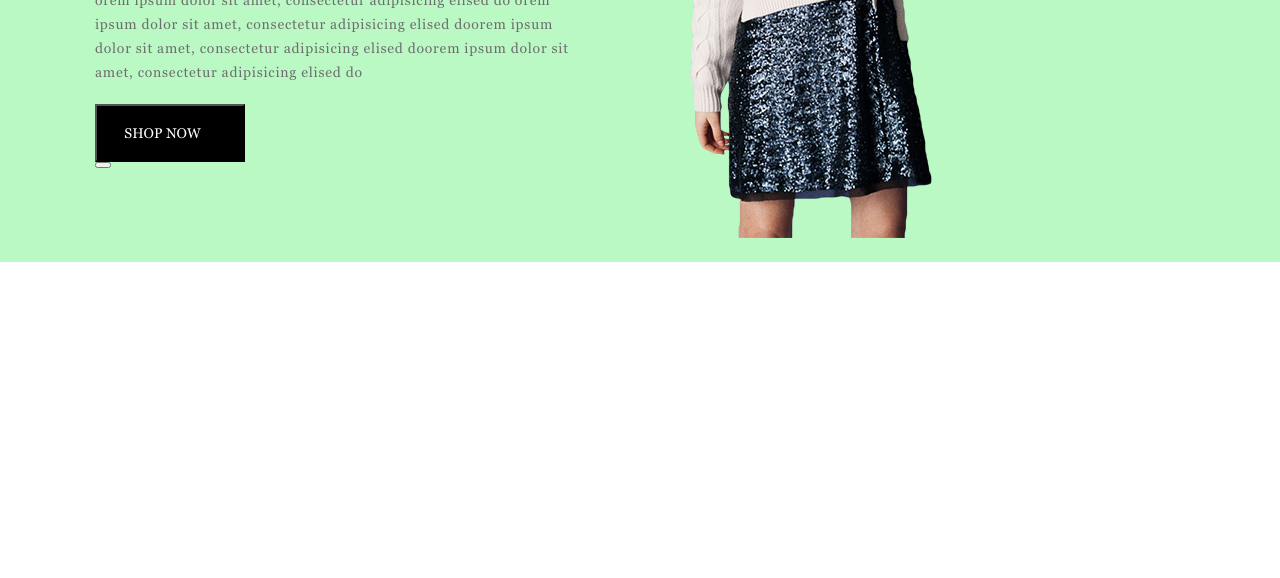
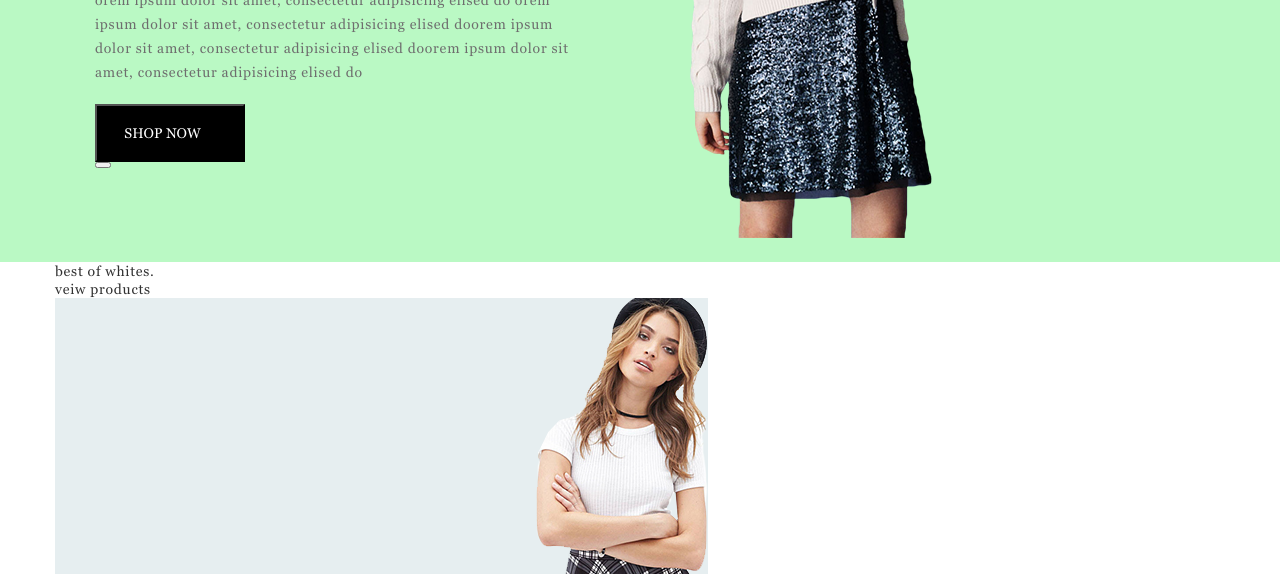
Before and after one commit to GasKhan/speedo, a plain HTML site: page index.html in a window 1280 px wide. Shown: the part 642-1220 px from the top of the page. Before the commit the page ends 984 px from the top, so only its background shows below. Drawn offline with Linux system fonts and the light colour scheme.

Commit message:
Added bests section

```diff
--- a/index.html
+++ b/index.html
@@ -72,7 +72,21 @@
 		</div>
 	</div>
 
-
+	<section class="bests">
+		<div class="container bests__inner">
+			<div class="bests__item">
+				<div class="bests__item-title">
+				best of whites.
+				</div>
+				<a href="#" class="best__item-link">
+					veiw products
+				</a>
+				<div class="best__item-image">
+					<img src="images/bests1.png" alt="">
+				</div>
+			</div>
+		</div>
+	</section>
 	<script src="js/main.js"></script>
 </body>
 </html>
```
Also changed, not shown: images/bests1.png (added).
